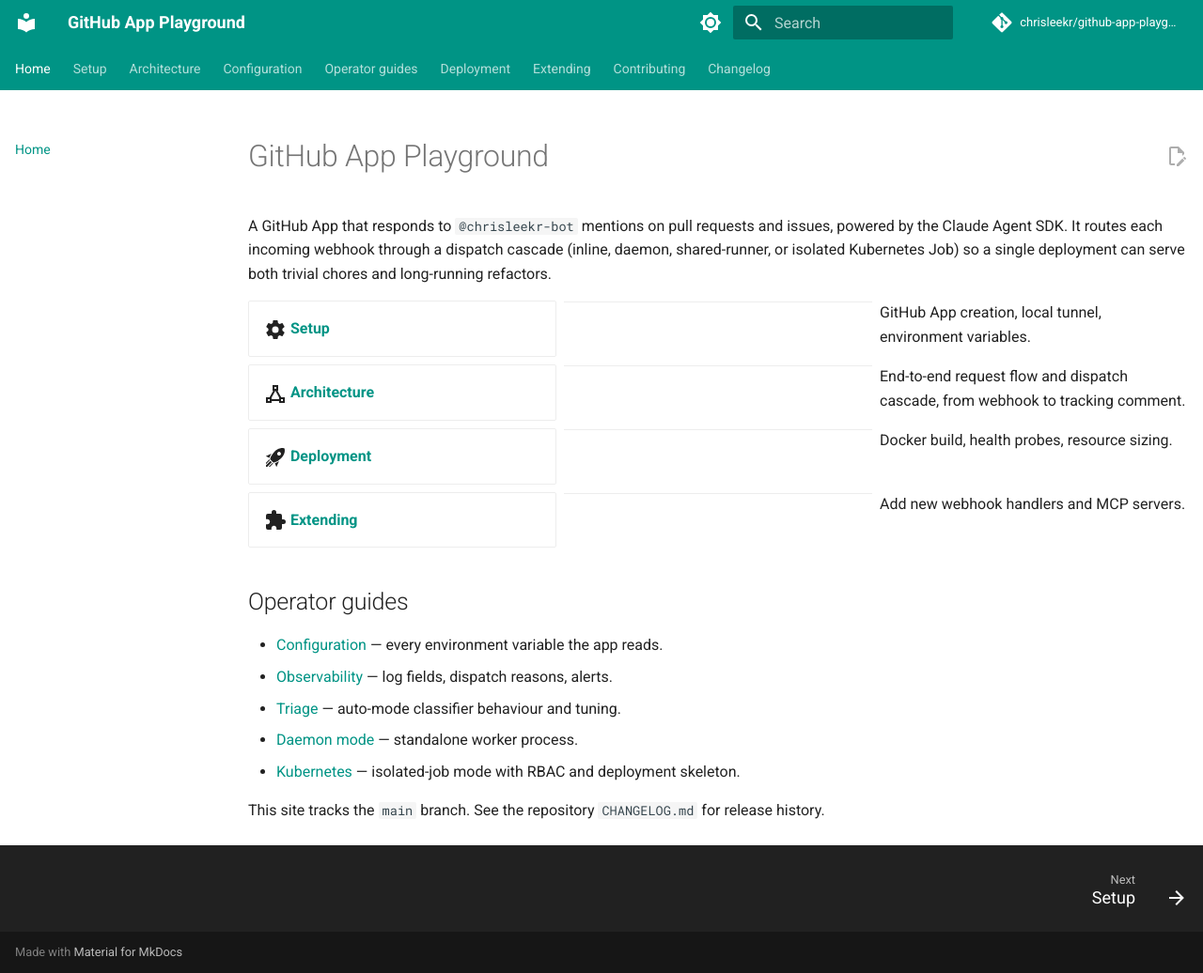
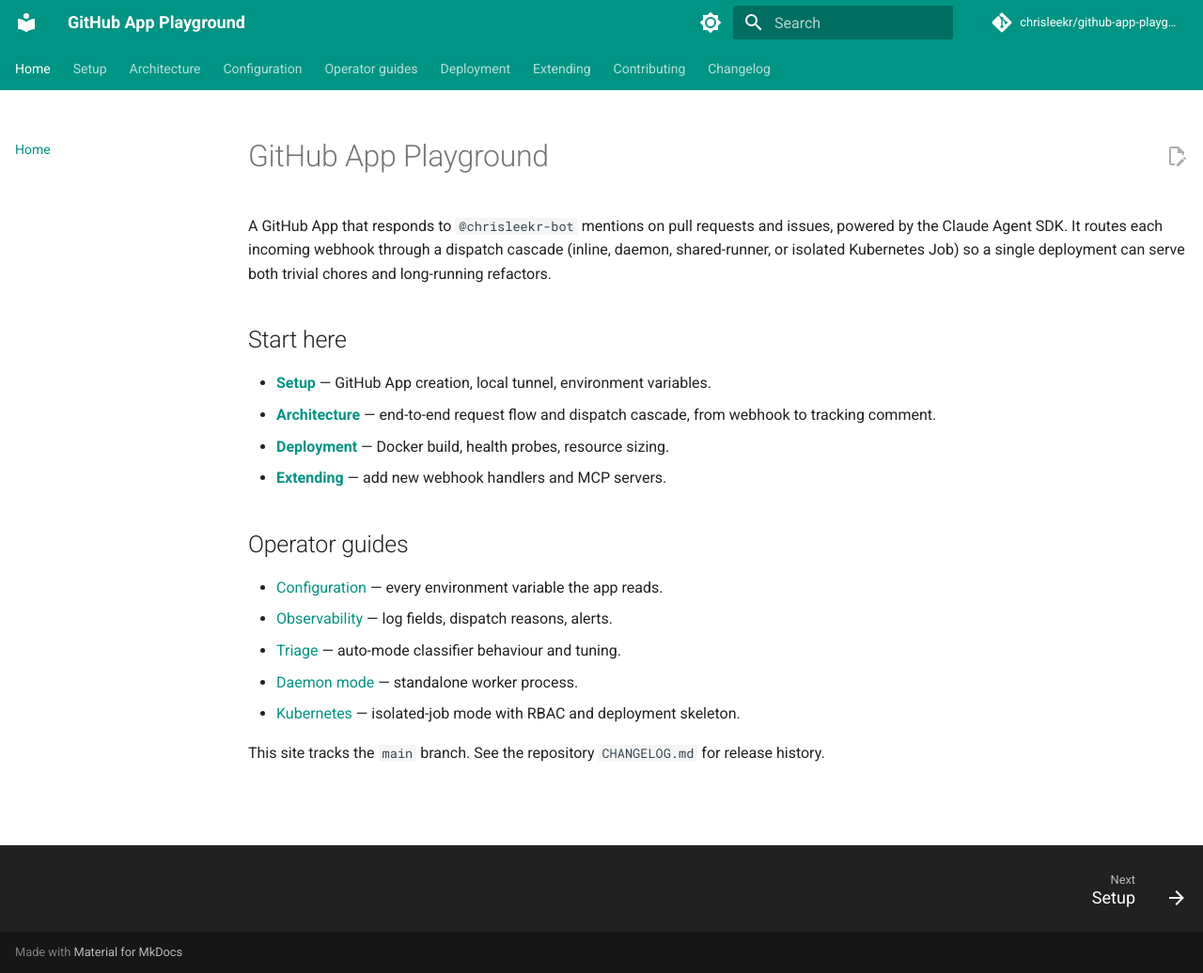
Before and after one commit to chrisleekr/github-app-playground, an MkDocs documentation site: the page built from docs/index.md, in a window 1280 px wide and 1036 px high. Shown: the whole window at 94% size. Built offline with MkDocs 1.6.1 and Material for MkDocs 9.7.7, drawn with Linux system fonts in a browser that asks for light colours; comment, search, counter and statistics services are not loaded; part of the change alters nothing that is shown.

Commit message:
fix(docs): replace fragile grid-cards with plain list on homepage
Material's grid-cards plugin needs 4-space indentation for card body,
but prettier reformats markdown to 2 spaces on pre-commit, collapsing
the cards. prettier-ignore markers also did not protect the block in
practice. Drop the card layout in favour of a plain markdown list —
matches the Operator guides section below and is prettier-safe.

Co-Authored-By: Claude Opus 4.7 <noreply@anthropic.com>

```diff
--- a/docs/index.md
+++ b/docs/index.md
@@ -7,39 +7,12 @@ hide:
 
 A GitHub App that responds to `@chrisleekr-bot` mentions on pull requests and issues, powered by the Claude Agent SDK. It routes each incoming webhook through a dispatch cascade (inline, daemon, shared-runner, or isolated Kubernetes Job) so a single deployment can serve both trivial chores and long-running refactors.
 
-<!-- prettier-ignore-start -->
-<!-- Material for MkDocs grid-cards require 4-space indentation for card
-     body content (heading → `---` separator → description paragraph).
-     Do not let prettier collapse the indentation to 2 spaces — that makes
-     the body escape the <li> and the cards render empty. -->
-<div class="grid cards" markdown>
+## Start here
 
-- :material-cog:{ .lg .middle } **[Setup](SETUP.md)**
-
-  ***
-
-  GitHub App creation, local tunnel, environment variables.
-
-- :material-vector-triangle:{ .lg .middle } **[Architecture](ARCHITECTURE.md)**
-
-  ***
-
-  End-to-end request flow and dispatch cascade, from webhook to tracking comment.
-
-- :material-rocket-launch:{ .lg .middle } **[Deployment](DEPLOYMENT.md)**
-
-  ***
-
-  Docker build, health probes, resource sizing.
-
-- :material-puzzle:{ .lg .middle } **[Extending](EXTENDING.md)**
-
-  ***
-
-  Add new webhook handlers and MCP servers.
-
-</div>
-<!-- prettier-ignore-end -->
+- **[Setup](SETUP.md)** — GitHub App creation, local tunnel, environment variables.
+- **[Architecture](ARCHITECTURE.md)** — end-to-end request flow and dispatch cascade, from webhook to tracking comment.
+- **[Deployment](DEPLOYMENT.md)** — Docker build, health probes, resource sizing.
+- **[Extending](EXTENDING.md)** — add new webhook handlers and MCP servers.
 
 ## Operator guides
 
```
